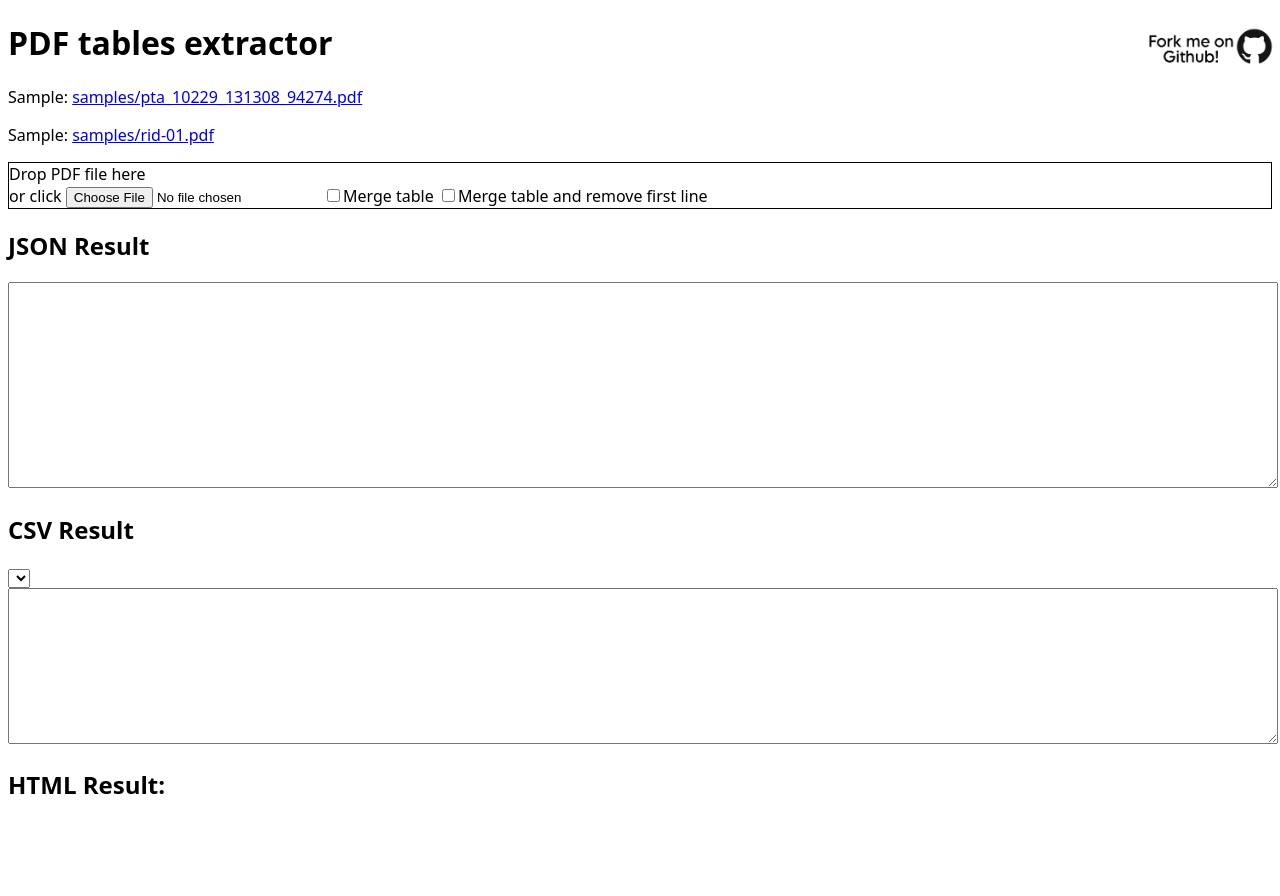
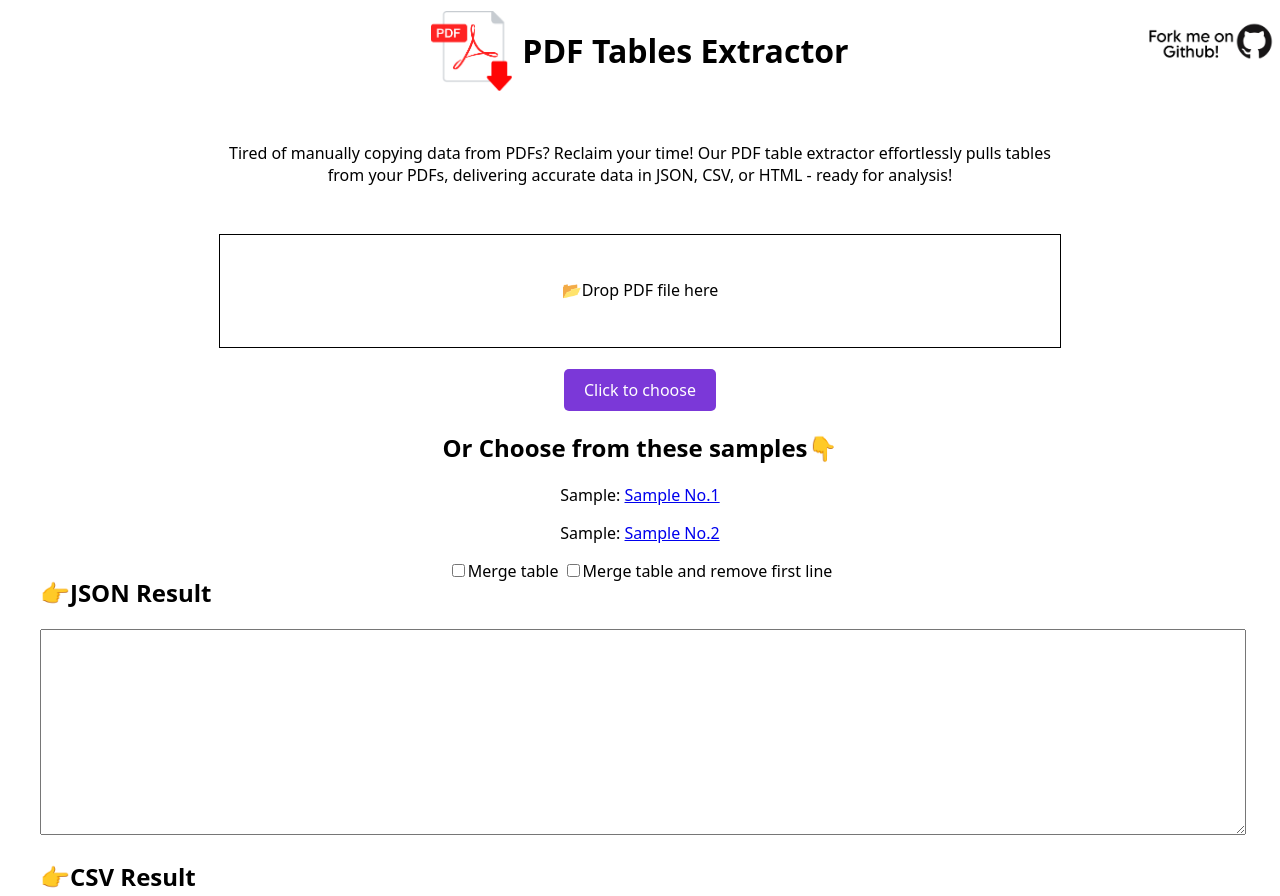
Before and after one commit to ronnywang/pdf-table-extractor, a plain HTML site: page index.html in a window 1280 px wide. Shown: the top 896 px of the page. Before the commit the page ends 821 px from the top, so only its background shows below. Drawn offline with nearby package versions, Linux system fonts and the light colour scheme; a script that the page names is missing.

Commit message:
added logo,button and more styling

```diff
--- a/index.html
+++ b/index.html
@@ -1,5 +1,6 @@
 <!DOCTYPE html>
 <html>
+
 <head>
     <script src="https://ajax.googleapis.com/ajax/libs/jquery/3.5.1/jquery.min.js"></script>
     <meta charset="UTF-8">
@@ -11,29 +12,52 @@ td {
         }
     </style>
 </head>
+
 <body>
-<a href="https://github.com/ronnywang/pdf-table-extractor"><img class="gitimg" src="img.jpg" alt="Fork me on GitHub" data-canonical-src="https://s3.amazonaws.com/github/ribbons/forkme_right_red_aa0000.png"></a>
 
-<h1 >PDF tables extractor</h1>
-<p>Sample: <a href="samples/pta_10229_131308_94274.pdf">samples/pta_10229_131308_94274.pdf</a></p>
-<p>Sample: <a href="samples/rid-01.pdf">samples/rid-01.pdf</a></p>
+    <div class="logo-title-container">
+        <img class="logo" src="logo.png" alt="Your Logo">
+        <h1 style="text-align: center;">PDF Tables Extractor</h1>
+        <a href="https://github.com/ronnywang/pdf-table-extractor"><img class="gitimg" src="img.jpg" alt="Fork me on GitHub"
+            data-canonical-src="https://s3.amazonaws.com/github/ribbons/forkme_right_red_aa0000.png"></a>
+    </div>
 
-<div style="border:1px solid">
+
+
+
+
+
+    <p class="text">Tired of manually copying data from PDFs? Reclaim your time! Our PDF table extractor effortlessly
+        pulls tables from your PDFs, delivering accurate data in JSON, CSV, or HTML - ready for analysis!</p>
+    <div class="dropbox">
         <div id="drop">
-        <span>Drop PDF file here</span>
+            <br>
+            <br>
+            <span>📂Drop PDF file here</span>
         </div>
-    <span>or click </span>
+        <br>
+        <label for="pdf-file" class="custom-file-upload">
+            Click to choose
+          </label>
           <input type="file" id="pdf-file" />
+
+        <br>
+
+        <h2>Or Choose from these samples👇</h2>
+        <p>Sample: <a href="samples/pta_10229_131308_94274.pdf">Sample No.1</a></p>
+        <p>Sample: <a href="samples/rid-01.pdf">Sample No.2</a></p>
+
+
         <label><input type="checkbox" name="merge-table">Merge table</label>
         <label><input type="checkbox" name="merge-table-remove-first-line">Merge table and remove first line</label>
     </div>
 
-<h2>JSON Result</h2>
+    <h2 class="json">👉JSON Result</h2>
     <textarea id="json-result" style="width: 100%; height: 200px"></textarea>
-<h2>CSV Result</h2>
+    <h2>👉CSV Result</h2>
     <select id="csv-select"></select>
     <textarea id="csv-result" style="width: 100%; height: 150px"></textarea>
-<h2>HTML Result:</h2>
+    <h2>👉HTML Result</h2>
     <div id="html-result">
     </div>
 
@@ -50,7 +74,7 @@ function handleDrop(e) {
             {
                 var reader = new FileReader();
                 var name = f.name;
-        reader.onload = function(e) {
+                reader.onload = function (e) {
                     var data = e.target.result;
                     $('#json-result').text('Parsing PDF...');
                     parse_content(data); //btoa(arr));
@@ -66,7 +90,7 @@ function handleFile(e) {
             {
                 var reader = new FileReader();
                 var name = f.name;
-        reader.onload = function(e) {
+                reader.onload = function (e) {
                     var data = e.target.result;
                     $('#json-result').text('Parsing PDF...');
                     parse_content(data); //btoa(arr));
@@ -83,7 +107,7 @@ function handleDragover(e) {
             e.dataTransfer.dropEffect = 'copy';
         }
 
-if(drop.addEventListener) {
+        if (drop.addEventListener) {
             drop.addEventListener('dragenter', handleDragover, false);
             drop.addEventListener('dragover', handleDragover, false);
             drop.addEventListener('drop', handleDrop, false);
@@ -95,10 +119,10 @@ if(drop.addEventListener) {
         // header on that server.
         //
 
-var array_to_csv = function(tables){
-    return tables.map(function(rows) {
-        return rows.map(function(v){
-                if ('undefined' === typeof(v) || v === null) {
+        var array_to_csv = function (tables) {
+            return tables.map(function (rows) {
+                return rows.map(function (v) {
+                    if ('undefined' === typeof (v) || v === null) {
                         return v;
                     }
                     if (v.indexOf('"')) {
@@ -111,22 +135,22 @@ var array_to_csv = function(tables){
                 }).join(',');
             }).join("\n");
         };
-$('#csv-select').change(function(){
+        $('#csv-select').change(function () {
             $('#csv-result').val(array_to_csv($('#csv-select option:selected').data('data').tables));
         });
 
-pdf_table_extractor_progress = function(result){
+        pdf_table_extractor_progress = function (result) {
             $('#json-result').text("Parsing PDF, progress: " + result.currentPages + " / " + result.numPages + " pages");
         };
 
-var parse_content = function(content){
+        var parse_content = function (content) {
             pdfjsLib.GlobalWorkerOptions.workerSrc = 'build/pdf.worker.js';
             pdfjsLib.cMapUrl = 'https://mozilla.github.io/pdf.js/web/cmaps/';
             pdfjsLib.cMapPacked = true;
 
             var loadingTask = pdfjsLib.getDocument(content);
 
-    loadingTask.promise.then(pdf_table_extractor).then(function(result) {
+            loadingTask.promise.then(pdf_table_extractor).then(function (result) {
                 // JSON output
                 document.getElementById('json-result').innerText = JSON.stringify(result);
                 // HTML output
@@ -151,12 +175,12 @@ var parse_content = function(content){
                     var merge_alias = page_tables.merge_alias;
                     var merges = page_tables.merges;
 
-        for (var r = 0; r < tables.length; r ++) {
+                    for (var r = 0; r < tables.length; r++) {
                         if ($('input:checkbox[name="merge-table-remove-first-line"]').is(':checked') && page_tables.page != 1 && r == 0) {
                             continue;
                         }
                         tr_dom = $('<tr></tr>');
-	    for (var c = 0; c < tables[r].length; c ++) {
+                        for (var c = 0; c < tables[r].length; c++) {
                             r_c = [r, c].join('-');
                             if (merge_alias[r_c]) {
                                 continue;
@@ -179,7 +203,7 @@ var parse_content = function(content){
                     $('#html-result').append(table_dom);
 
                 };
-    $('#csv-select').append($('<option></option>').text('all').data('data', {'tables': all_tables}));
+                $('#csv-select').append($('<option></option>').text('all').data('data', { 'tables': all_tables }));
                 $('#csv-select').change();
             });;
         };
--- a/styles.css
+++ b/styles.css
@@ -1,18 +1,92 @@
-html{
+html {
     font-family: system-ui, -apple-system, BlinkMacSystemFont, 'Segoe UI', Roboto, Oxygen, Ubuntu, Cantarell, 'Open Sans', 'Helvetica Neue', sans-serif;
+    padding-left: 2rem;
+    padding-right: 2rem;
+    padding-bottom: 5rem;
 }
 
-.gitimg{
+
+.gitimg {
     position: absolute;
-    top: 1;
+    top: 0;
+    padding-top: 1rem;
     right: 0;
     border: 0;
     height: 50px;
 }
 
-.fork{
+.fork {
     position: absolute;
     top: 0;
     right: 0;
     border: 0;
 }
+
+.dropbox {
+    border: 1px solid;
+
+    height: 7rem;
+    width: 70%;
+    margin: 0 auto;
+    text-align: center;
+    margin-top: 3rem;
+
+}
+
+#drop {
+    height: 7rem;
+
+}
+
+.json {
+    padding-top: 13rem;
+}
+
+.text {
+    text-align: center;
+    width: 70%;
+    margin: 0 auto;
+    padding-top: 3rem;
+}
+
+.logo {
+    height: 5rem;
+}
+
+header {
+    text-align: center;
+    /* Centers everything within the header */
+}
+
+.logo-title-container {
+    display: flex;
+    /* Enable flexbox for easy alignment */
+    justify-content: center;
+    /* Center elements horizontally */
+    align-items: center;
+    /* Center elements vertically */
+}
+
+.logo {
+    height: 5rem;
+    /* Maintain the same height as before */
+    margin-right: 10px;
+    /* Add some spacing between logo and title */
+}
+
+#pdf-file {
+    display: none; /* Or use visibility: hidden; */
+  }
+
+
+.custom-file-upload {
+    display: inline-block;
+    background-color: #7b38d8;
+    /* Choose your color */
+    color: white;
+    padding: 10px 20px;
+    border: none;
+    border-radius: 5px;
+    cursor: grab;
+    text-align: center;
+}
```
Also changed, not shown: logo.png (added). Lines whose indentation alone changed are shown as unchanged.
